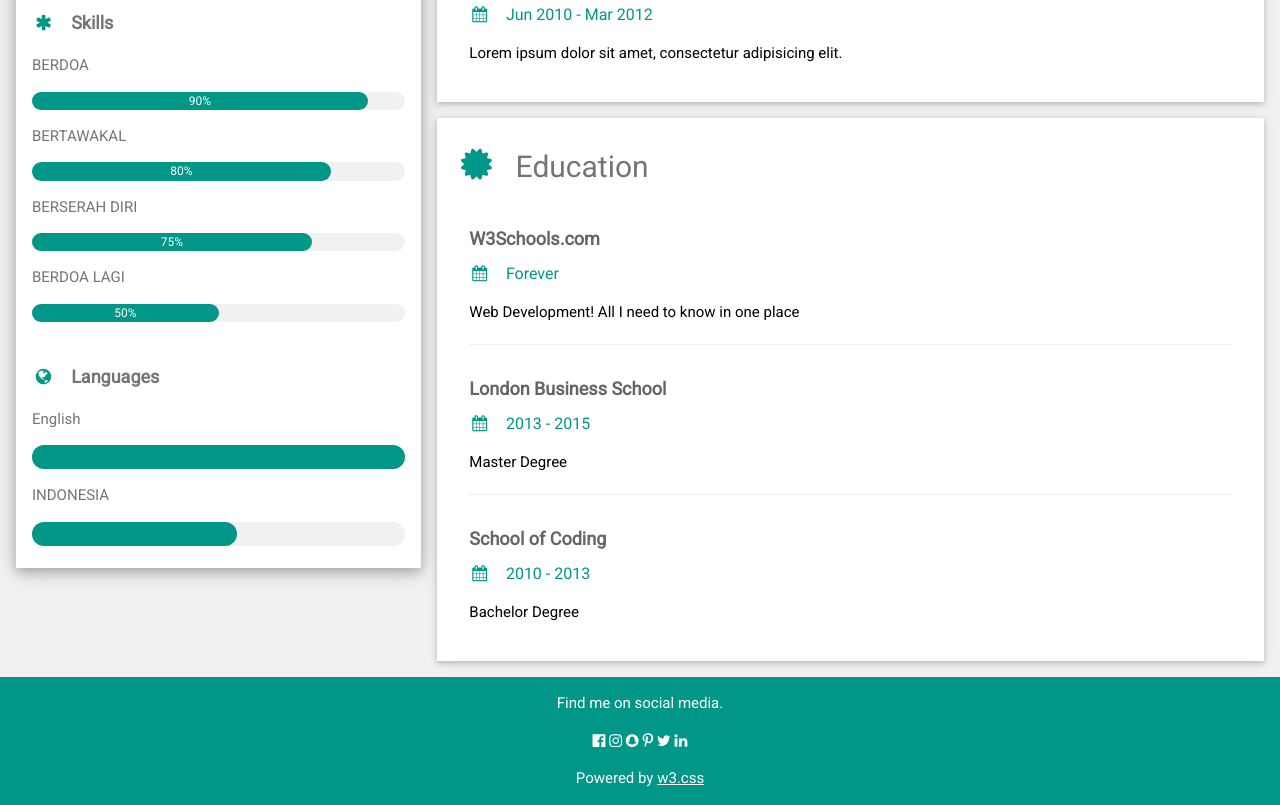
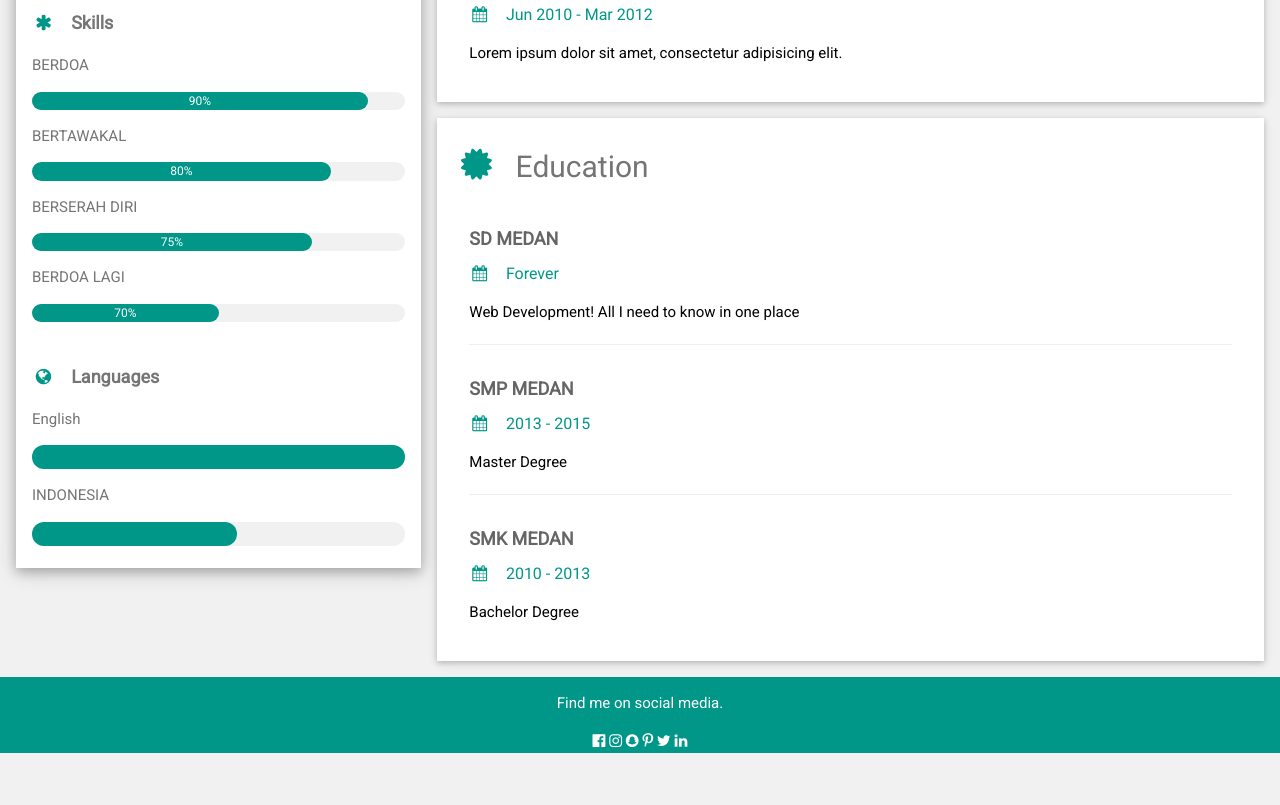
Before and after one commit to AZMICUY387/F-PROJECT, a plain HTML site: page index.html in a window 1280 px wide. Shown: the part 502-1307 px from the top of the page. After the commit the page ends 1255 px from the top, so only its background shows below. Drawn offline with nearby package versions, Linux system fonts and the light colour scheme.

Commit message:
Update index.html

```diff
--- a/index.html
+++ b/index.html
@@ -53,7 +53,7 @@ html,body,h1,h2,h3,h4,h5,h6 {font-family: "Roboto", sans-serif}
           </div>
           <p>BERDOA LAGI</p>
           <div class="w3-light-grey w3-round-xlarge w3-small">
-            <div class="w3-container w3-center w3-round-xlarge w3-teal" style="width:50%">50%</div>
+            <div class="w3-container w3-center w3-round-xlarge w3-teal" style="width:50%">70%</div>
           </div>
           <br>
 
@@ -100,19 +100,19 @@ html,body,h1,h2,h3,h4,h5,h6 {font-family: "Roboto", sans-serif}
       <div class="w3-container w3-card w3-white">
         <h2 class="w3-text-grey w3-padding-16"><i class="fa fa-certificate fa-fw w3-margin-right w3-xxlarge w3-text-teal"></i>Education</h2>
         <div class="w3-container">
-          <h5 class="w3-opacity"><b>W3Schools.com</b></h5>
+          <h5 class="w3-opacity"><b>SD MEDAN</b></h5>
           <h6 class="w3-text-teal"><i class="fa fa-calendar fa-fw w3-margin-right"></i>Forever</h6>
           <p>Web Development! All I need to know in one place</p>
           <hr>
         </div>
         <div class="w3-container">
-          <h5 class="w3-opacity"><b>London Business School</b></h5>
+          <h5 class="w3-opacity"><b>SMP MEDAN</b></h5>
           <h6 class="w3-text-teal"><i class="fa fa-calendar fa-fw w3-margin-right"></i>2013 - 2015</h6>
           <p>Master Degree</p>
           <hr>
         </div>
         <div class="w3-container">
-          <h5 class="w3-opacity"><b>School of Coding</b></h5>
+          <h5 class="w3-opacity"><b>SMK MEDAN</b></h5>
           <h6 class="w3-text-teal"><i class="fa fa-calendar fa-fw w3-margin-right"></i>2010 - 2013</h6>
           <p>Bachelor Degree</p><br>
         </div>
@@ -135,7 +135,6 @@ html,body,h1,h2,h3,h4,h5,h6 {font-family: "Roboto", sans-serif}
   <i class="fa fa-pinterest-p w3-hover-opacity"></i>
   <i class="fa fa-twitter w3-hover-opacity"></i>
   <i class="fa fa-linkedin w3-hover-opacity"></i>
-  <p>Powered by <a href="https://www.w3schools.com/w3css/default.asp" target="_blank">w3.css</a></p>
 </footer>
 
 </body>
```
